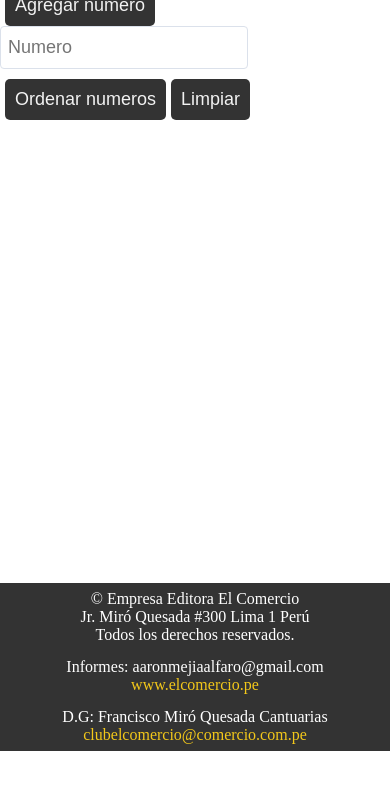
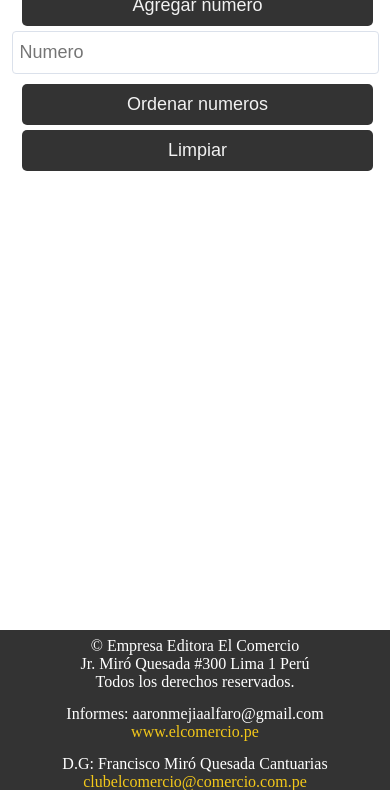
Before and after one commit to draconiun/Practica, a plain HTML site: page index.html in a window 390 px wide. Shown: the part 209-999 px from the top of the page. Before the commit the page ends 960 px from the top, so only its background shows below. Drawn offline with Linux system fonts and the light colour scheme.

Commit message:
A punto de dormir ya

```diff
--- a/css/style.css
+++ b/css/style.css
@@ -321,36 +321,69 @@ input{
     padding:  0px 0px 0px 0px;
   }
 
-  #btn_1{
+  #agregar{
+    border: none;
+    background: #333;
+    color: #f2f2f2;
+    padding: 10px;
+    font-size: 18px;
+    border-radius: 5px;
+    position: relative;
+    box-sizing: border-box;
+    transition: all 500ms ease;
+    margin-left: 5px;
     float: none;
-    width: 100%;
-    margin-left: auto;
-    margin-right: auto;
-    display:block;
+    width: 90%;
   }
 
-  #btn_2{
+  #numero{
     float: none;
-    width: 100%;
-    margin-left: auto;
-    margin-right: auto;
-    display:block;
+    border: 1px solid #DBE1EB;
+    font-size: 18px;
+    font-family: Arial, Verdana;
+    padding-left: 7px;
+    padding-right: 7px;
+    padding-top: 10px;
+    padding-bottom: 10px;
+    border-radius: 4px;
+    -moz-border-radius: 4px;
+    -webkit-border-radius: 4px;
+    -o-border-radius: 4px;
+    background: #FFFFFF;
+    color: #2E3133;
+    width: 90%;
+    margin-top: 5px;
   }
 
-  #btn_3{
+  #ordenar{
+    border: none;
+    background: #333;
+    color: #f2f2f2;
+    padding: 10px;
+    font-size: 18px;
+    border-radius: 5px;
+    position: relative;
+    box-sizing: border-box;
+    transition: all 500ms ease;
+    margin-left: 5px;
     float: none;
-    width: 100%;
-    margin-left: auto;
-    margin-right: auto;
-    display:block;
+    width: 90%;
   }
 
-  #txt_1{
+  #limpiar{
+    border: none;
+    background: #333;
+    color: #f2f2f2;
+    padding: 10px;
+    font-size: 18px;
+    border-radius: 5px;
+    position: relative;
+    box-sizing: border-box;
+    transition: all 500ms ease;
+    margin-left: 5px;
     float: none;
-    width: 100%;
-    margin-left: auto;
-    margin-right: auto;
-    display:block;
+    width: 90%;
+    margin-top: 5px;
   }
 
   #result{
@@ -360,6 +393,10 @@ input{
 
   #titulo h1{
     font-size: auto;
+  }
+
+  #btn_1,#btn_2,#btn_3,#txt_1{
+    width: 100%;
   }
 
 
```
